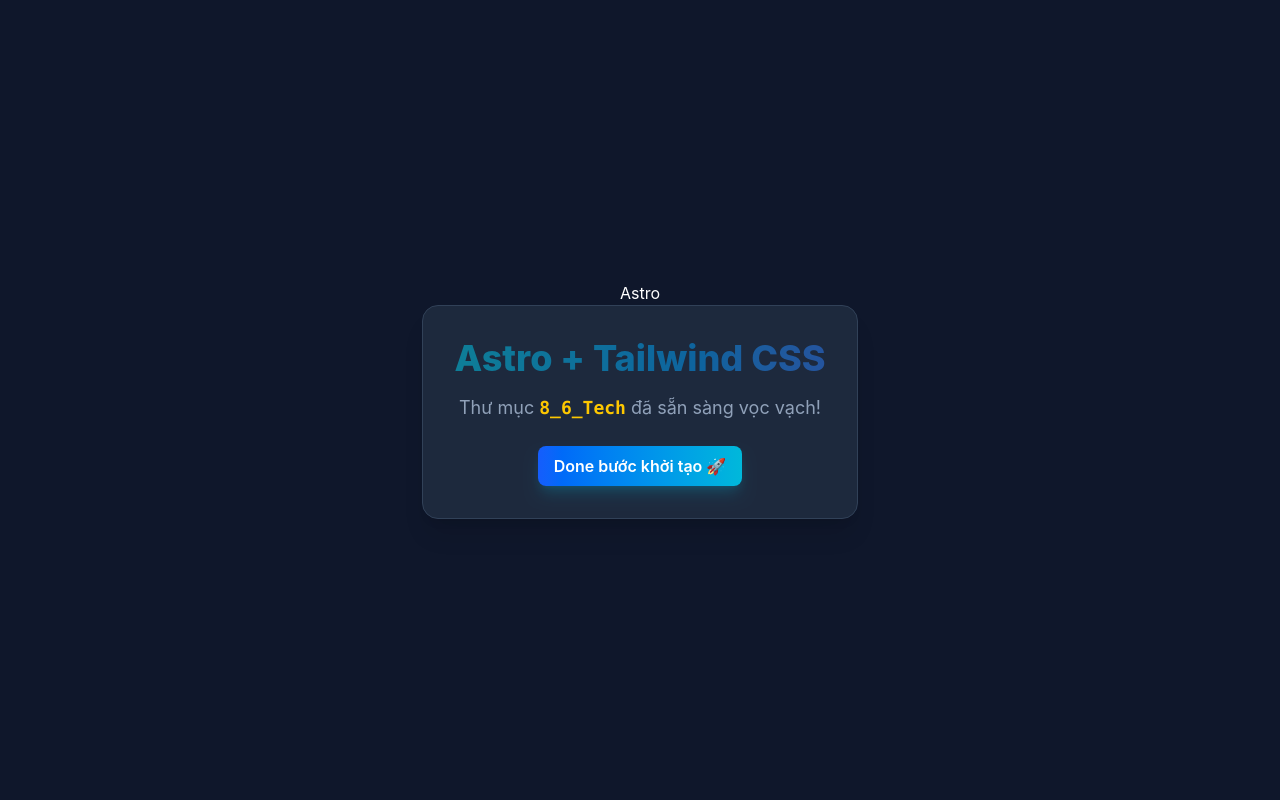
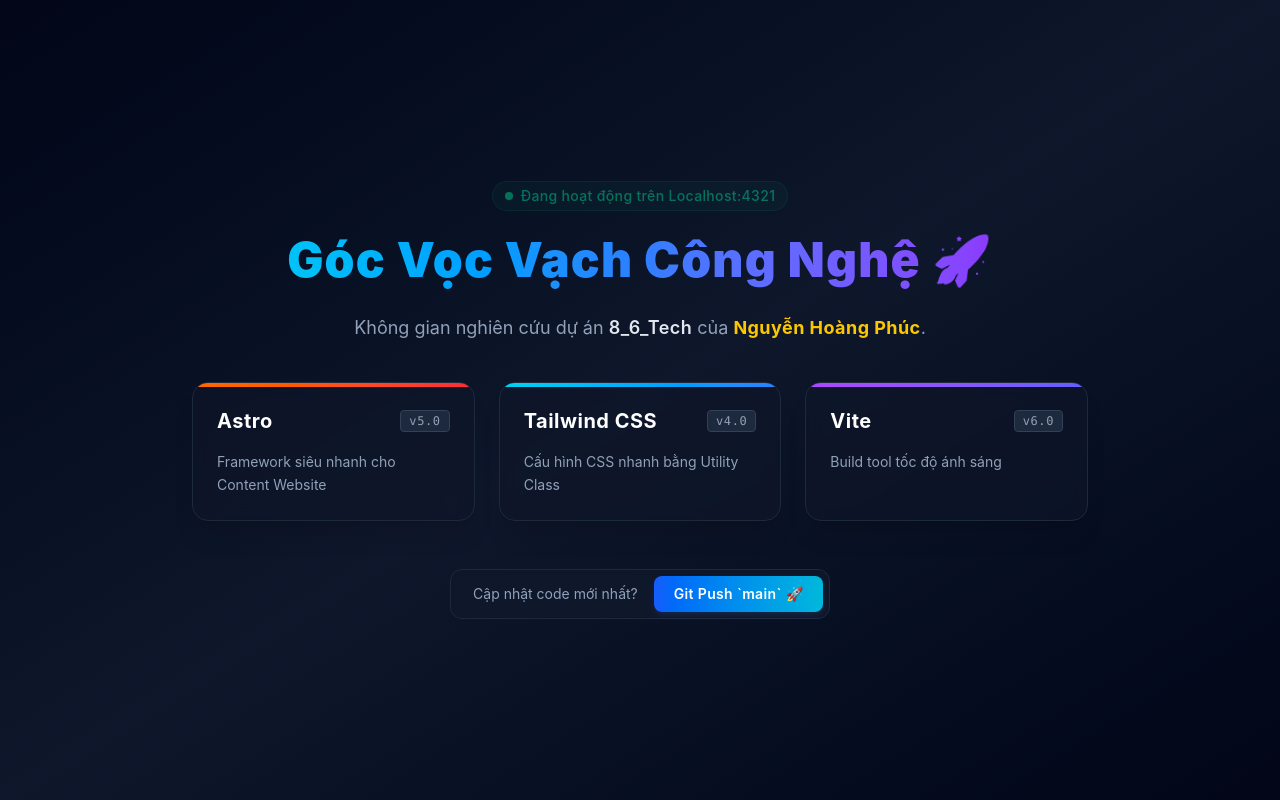
Before and after one commit to HoangPhuc10124/TTTN, an Astro site in the folder 8_6_Tech/: page / in a window 1280 px wide. Built offline with nearby package versions, Linux system fonts and the light colour scheme; Astro itself is replaced by a stand-in of ours.

Commit message:
8_6_Tech

```diff
--- a/8_6_Tech/src/pages/index.astro
+++ b/8_6_Tech/src/pages/index.astro
@@ -1,29 +1,68 @@
 ---
 import '../styles/global.css';
+
+const techStack = [
+	{ name: 'Astro', version: 'v5.0', desc: 'Framework siêu nhanh cho Content Website', color: 'from-orange-500 to-red-500' },
+	{ name: 'Tailwind CSS', version: 'v4.0', desc: 'Cấu hình CSS nhanh bằng Utility Class', color: 'from-cyan-400 to-blue-500' },
+	{ name: 'Vite', version: 'v6.0', desc: 'Build tool tốc độ ánh sáng', color: 'from-purple-500 to-indigo-500' }
+];
+
+const studentName = "Nguyễn Hoàng Phúc";
 ---
 
-<html lang="en">
+<html lang="vi">
 	<head>
 		<meta charset="utf-8" />
 		<link rel="icon" type="image/svg+xml" href="/favicon.svg" />
-		<link rel="icon" href="/favicon.ico" />
 		<meta name="viewport" content="width=device-width" />
-		<meta name="generator" content={Astro.generator} />
-		<title>Astro</title>
+		<title>8_6_Tech | Astro, Vite & Tailwind CSS</title>
 	</head>
-	<body>
-		<h1>Astro</h1>
-		<body class="bg-slate-900 text-white flex flex-col items-center justify-center min-h-screen">
-		<div class="text-center p-8 bg-slate-800 rounded-2xl shadow-xl border border-slate-700 max-w-md">
-			<h1 class="text-4xl font-extrabold text-transparent bg-clip-text bg-gradient-to-r from-cyan-400 to-blue-500 mb-4 animate-pulse">
-				Astro + Tailwind CSS
-			</h1>
-			<p class="text-slate-400 text-lg mb-6">
-				Thư mục <span class="text-yellow-400 font-mono font-bold">8_6_Tech</span> đã sẵn sàng vọc vạch!
-			</p>
-			<div class="inline-block px-4 py-2 bg-gradient-to-r from-blue-600 to-cyan-500 rounded-lg font-semibold hover:scale-105 transition-transform cursor-pointer shadow-lg shadow-cyan-500/20">
-				Done bước khởi tạo 🚀
-			</div>
+	<body class="bg-gradient-to-br from-slate-950 via-slate-900 to-slate-950 text-white min-h-screen flex items-center justify-center p-6 antialiased">
+
+		<div class="max-w-4xl w-full space-y-10">
+			<header class="text-center space-y-4">
+				<div class="inline-flex items-center gap-2 px-3 py-1 rounded-full bg-emerald-500/10 border border-emerald-500/20 text-emerald-400 text-sm font-medium tracking-wide animate-pulse">
+					<span class="w-2 h-2 rounded-full bg-emerald-400"></span>
+					Đang hoạt động trên Localhost:4321
+				</div>
+				<h1 class="text-4xl md:text-5xl font-black tracking-wide leading-snug bg-clip-text text-transparent bg-gradient-to-r from-cyan-400 via-blue-500 to-purple-600 pb-1">
+					Góc Vọc Vạch Công Nghệ 🚀
+				</h1>
+				<p class="text-slate-400 max-w-xl mx-auto text-base md:text-lg tracking-normal leading-relaxed">
+					Không gian nghiên cứu dự án <span class="text-slate-200 font-semibold tracking-wide">8_6_Tech</span> của <span class="text-yellow-400 font-bold tracking-wide whitespace-nowrap">{studentName}</span>.
+				</p>
+			</header>
+
+			<main class="grid md:grid-cols-3 gap-6">
+				{techStack.map((tech) => (
+					<div class="group relative bg-slate-900/60 p-6 rounded-2xl border border-slate-800 hover:border-slate-700 transition-all duration-300 hover:-translate-y-1 shadow-xl backdrop-blur-sm overflow-hidden">
+						<div class={`absolute top-0 left-0 w-full h-1 bg-gradient-to-r ${tech.color}`}></div>
+
+						<div class="flex justify-between items-center mb-4">
+							<h3 class="text-xl font-bold tracking-wide text-white group-hover:text-cyan-400 transition-colors">
+								{tech.name}
+							</h3>
+							<span class="text-xs font-mono px-2 py-0.5 bg-slate-800 text-slate-400 rounded border border-slate-700 tracking-wider">
+								{tech.version}
+							</span>
+						</div>
+
+						<p class="text-sm text-slate-400 leading-relaxed tracking-normal">
+							{tech.desc}
+						</p>
+					</div>
+				))}
+			</main>
+
+			<footer class="text-center pt-2">
+				<div class="inline-flex items-center gap-4 p-1.5 rounded-xl bg-slate-900 border border-slate-800 shadow-inner">
+					<span class="text-sm text-slate-400 pl-4 tracking-normal">Cập nhật code mới nhất?</span>
+					<button class="px-5 py-2 bg-gradient-to-r from-blue-600 to-cyan-500 text-sm font-semibold rounded-lg hover:from-blue-500 hover:to-cyan-400 transition-all active:scale-95 shadow-md shadow-blue-500/10 tracking-wide">
+						Git Push `main` 🚀
+					</button>
+				</div>
+			</footer>
 		</div>
+
 	</body>
 </html>
```
